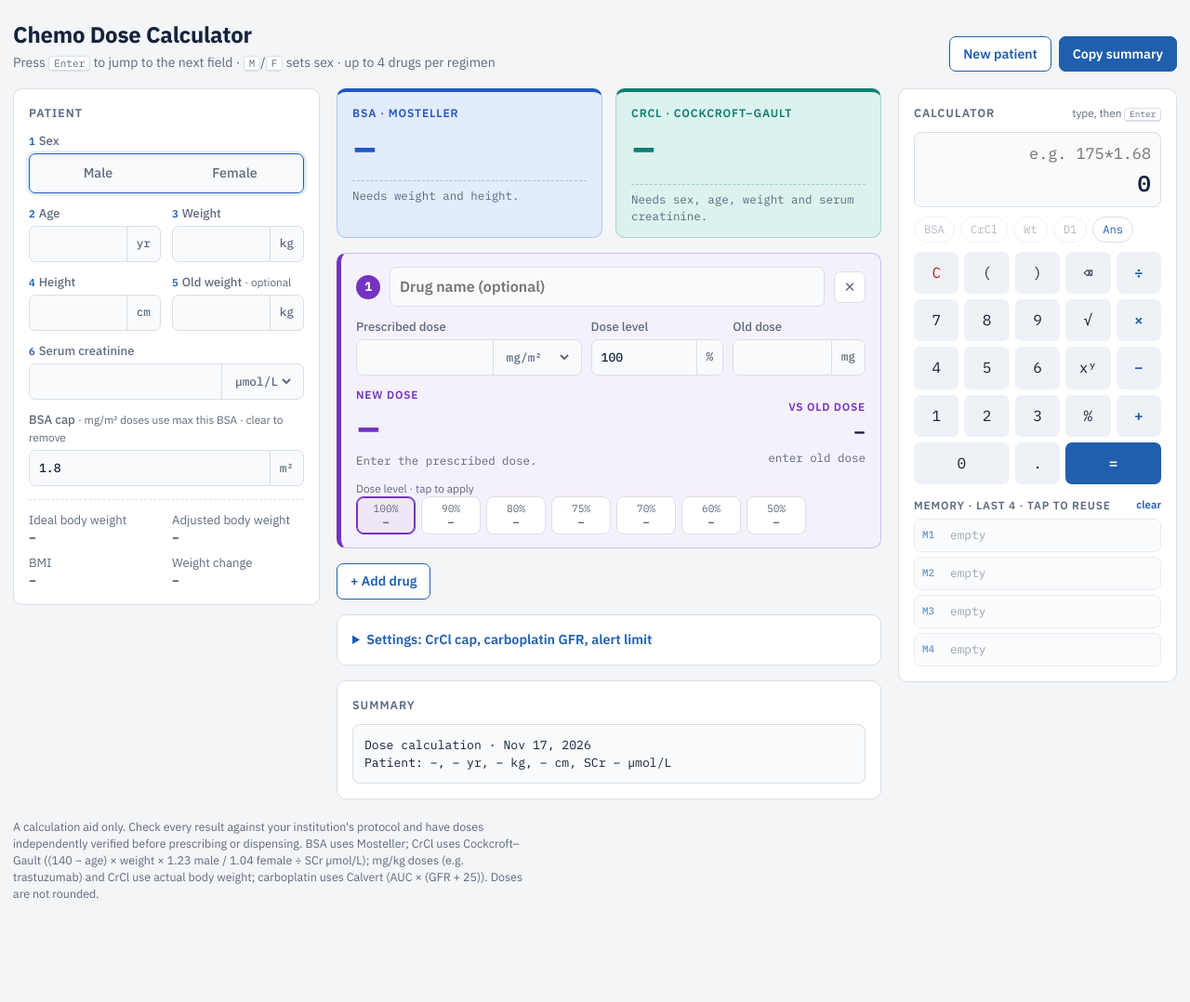
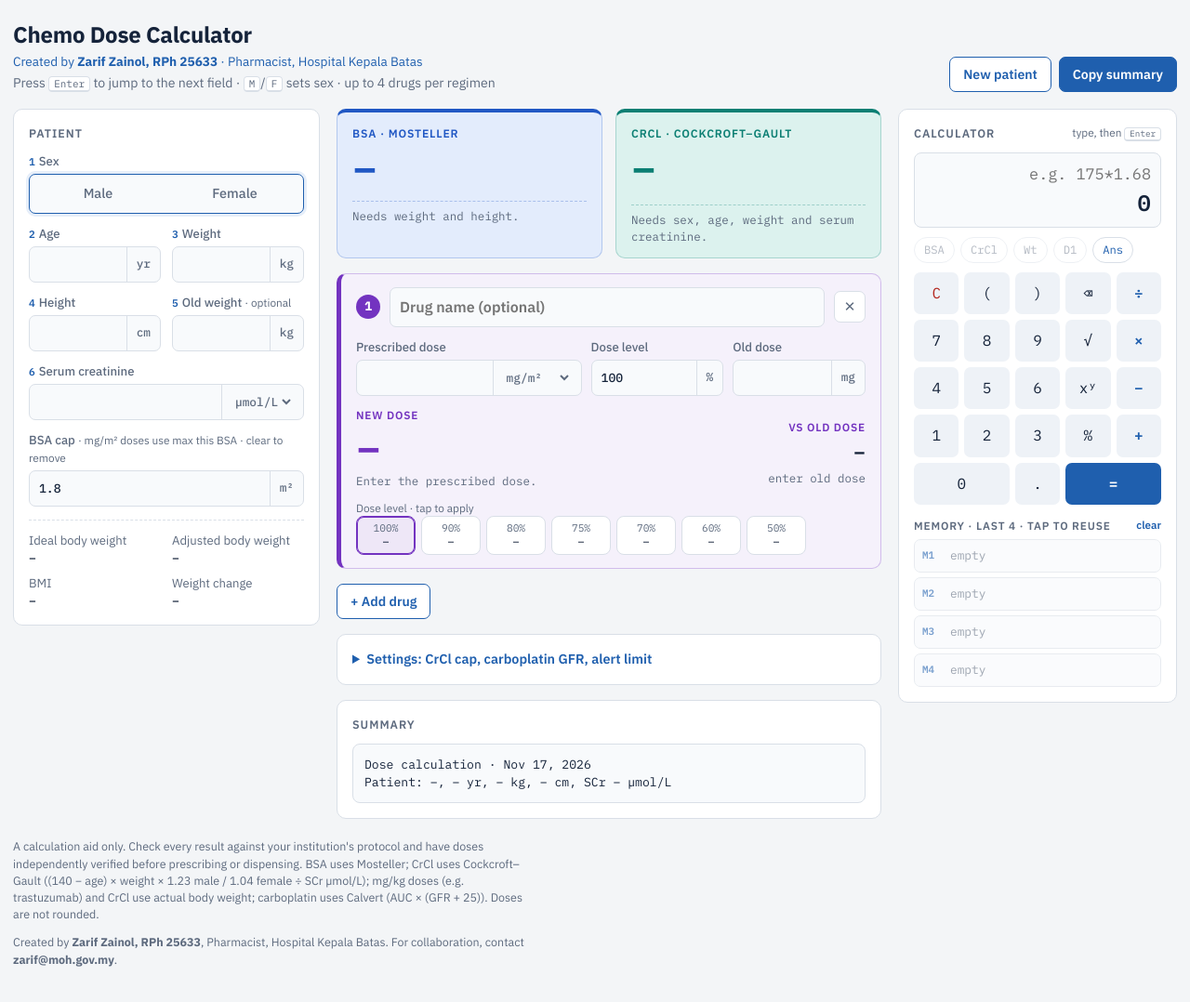
Before and after one commit to ArkedFarmasiHKB/arkedfarmasihkb.github.io, a plain HTML site: page tools/chemo-calculator.html in a window 1280 px wide. Shown: the whole page at 93% size. Drawn offline with Linux system fonts and the light colour scheme.

Commit message:
Chemo calculator: add creator credit (Zarif Zainol)
Co-Authored-By: Claude Opus 5.5 <noreply@anthropic.com>
Claude-Session: https://claude.ai/code/session_014KmjW5Lyih26BpoCciFScV

```diff
--- a/tools/chemo-calculator.html
+++ b/tools/chemo-calculator.html
@@ -2,6 +2,7 @@
 <html lang="en">
 <head>
 <meta charset="utf-8">
+<meta name="author" content="Zarif Zainol, RPh 25633">
 <meta name="viewport" content="width=device-width, initial-scale=1, viewport-fit=cover">
 <title>Chemo Dose Calculator</title>
 <link rel="preconnect" href="https://fonts.googleapis.com">
@@ -30,6 +31,7 @@ body{margin:0;background:var(--bg);color:var(--ink);font-family:var(--sans);font
 .wrap{max-width:1500px;margin:0 auto;padding:20px max(14px,env(safe-area-inset-right)) 90px max(14px,env(safe-area-inset-left))}
 header{display:flex;flex-wrap:wrap;align-items:flex-end;justify-content:space-between;gap:12px;margin-bottom:18px}
 h1{font-size:1.5rem;margin:0;letter-spacing:-.01em}
+.credit{margin:2px 0 0;font-size:.85rem;color:var(--accent)}
 .sub{color:var(--muted);margin:2px 0 0;font-size:.88rem}
 kbd{font-family:var(--mono);font-size:.78em;border:1px solid var(--line);border-bottom-width:2px;border-radius:4px;padding:0 5px;background:var(--panel)}
 
@@ -161,6 +163,7 @@ details.settings-panel summary{cursor:pointer;color:var(--accent);font-weight:60
   <header>
     <div>
       <h1>Chemo Dose Calculator</h1>
+      <p class="credit">Created by <b>Zarif Zainol, RPh 25633</b> · Pharmacist, Hospital Kepala Batas</p>
       <p class="sub"><span class="kbd-tip">Press <kbd>Enter</kbd> to jump to the next field · <kbd>M</kbd>/<kbd>F</kbd> sets sex · </span>up to 4 drugs per regimen</p>
     </div>
     <div class="actions">
@@ -287,6 +290,7 @@ details.settings-panel summary{cursor:pointer;color:var(--accent);font-weight:60
   </div>
 
   <p class="disclaimer">A calculation aid only. Check every result against your institution's protocol and have doses independently verified before prescribing or dispensing. BSA uses Mosteller; CrCl uses Cockcroft–Gault ((140 − age) × weight × 1.23 male / 1.04 female ÷ SCr µmol/L); mg/kg doses (e.g. trastuzumab) and CrCl use actual body weight; carboplatin uses Calvert (AUC × (GFR + 25)). Doses are not rounded.</p>
+  <p class="disclaimer" style="margin-top:8px">Created by <b>Zarif Zainol, RPh 25633</b>, Pharmacist, Hospital Kepala Batas. For collaboration, contact <b>zarif@moh.gov.my</b>.</p>
 </div>
 
 <a href="#calc" class="btn primary fab" id="fab">🧮 Calc</a>
```
